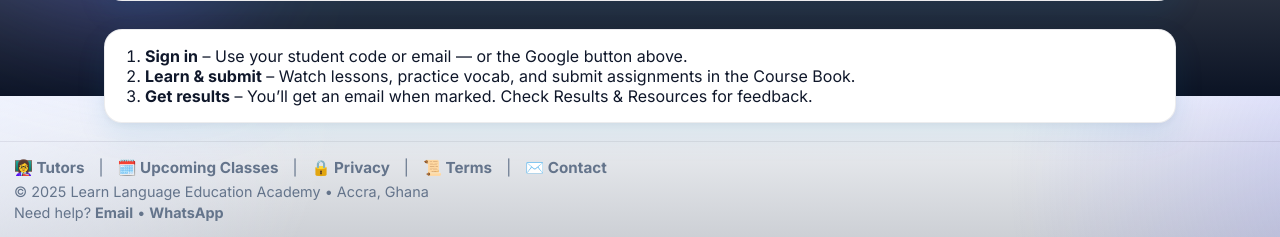
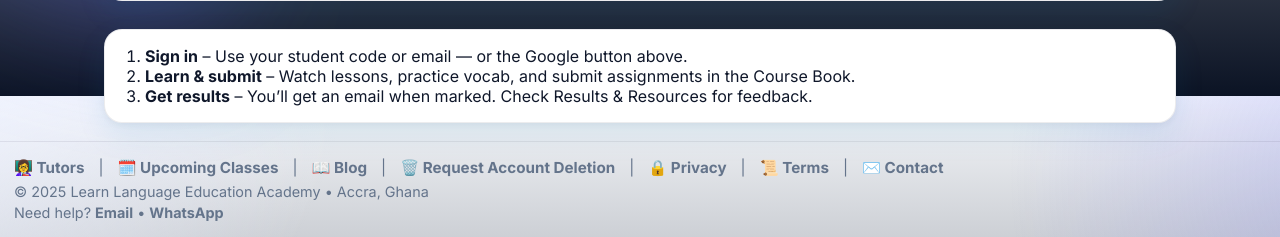
Before and after one commit to learngermanghana/a1spreche, a Python web app: template templates/falowen_login.html in a window 1280 px wide. Shown: the part 704-941 px from the top of the page. Run offline with Jinja, Linux system fonts and the light colour scheme; the template is opened without the code that fills it, so the values that code supplies are empty.

Commit message:
Add blog and deletion links to footers

```diff
--- a/public/index.html
+++ b/public/index.html
@@ -489,6 +489,8 @@ button[disabled] { opacity: .6; cursor: not-allowed; }
     <div class="row">
       <a href="#tutors">👩‍🏫 Tutors</a> |
       <a href="#classes">🗓️ Upcoming Classes</a> |
+      <a href="#blog">📖 Blog</a> |
+      <a href="#delete-account">🗑️ Request Account Deletion</a> |
       <a href="#privacy">🔒 Privacy</a> |
       <a href="#terms">📜 Terms</a> |
       <a href="#contact">✉️ Contact</a>
--- a/templates/falowen_login.html
+++ b/templates/falowen_login.html
@@ -152,6 +152,8 @@
     <div class="row">
       <a href="#tutors">👩‍🏫 Tutors</a> |
       <a href="#classes">🗓️ Upcoming Classes</a> |
+      <a href="#blog">📖 Blog</a> |
+      <a href="#delete-account">🗑️ Request Account Deletion</a> |
       <a href="#privacy">🔒 Privacy</a> |
       <a href="#terms">📜 Terms</a> |
       <a href="#contact">✉️ Contact</a>
```
